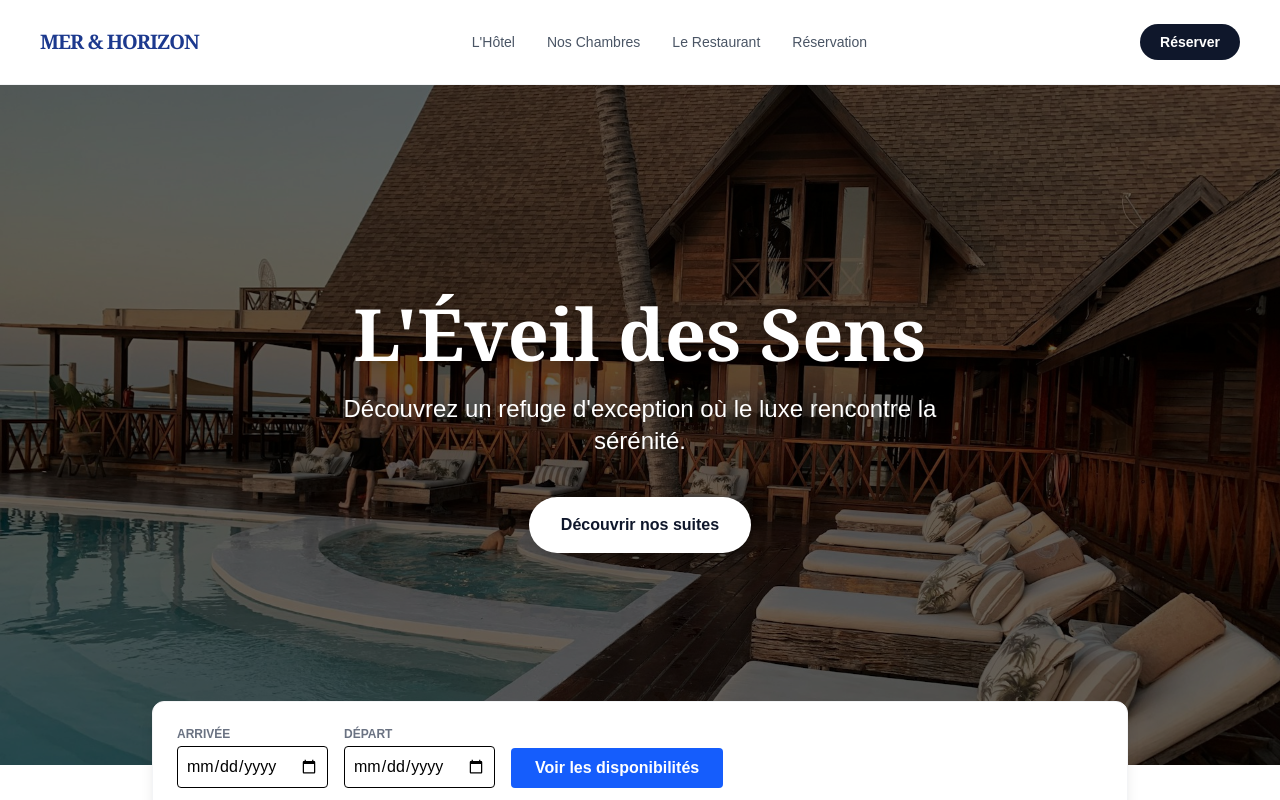
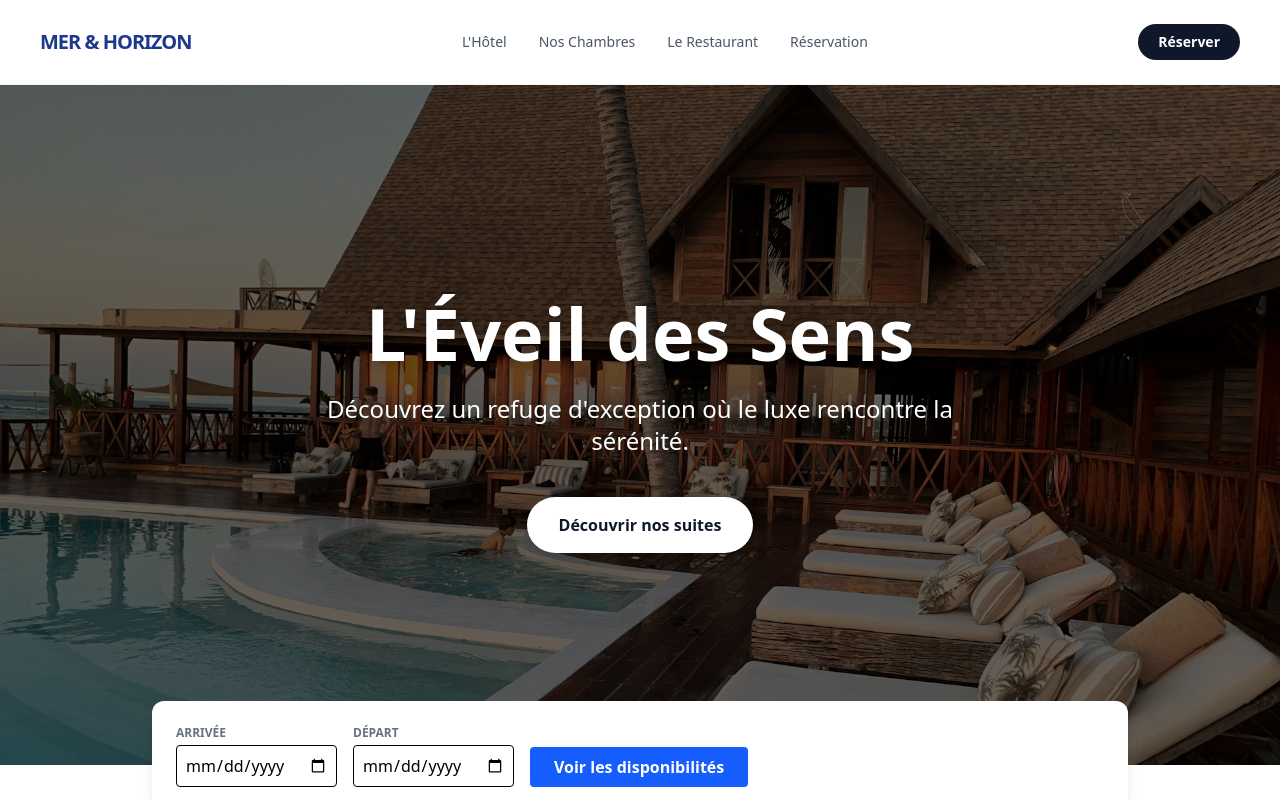
Before and after one commit to BarruelJ/Site-vitrine-h-telier-Next.js-Tailwind-CSS, a Next.js app: page / in a window 1280 px wide. Shown: the top 800 px of the page. Built offline with nearby package versions, Linux system fonts and the light colour scheme.

Commit message:
config : setup d'un stylelint et fix de tailwind v4 (erreur : at-rules dans vscode )

```diff
--- a/package.json
+++ b/package.json
@@ -17,6 +17,8 @@
     "@tailwindcss/postcss": "^4",
     "eslint": "^9",
     "eslint-config-next": "16.1.6",
+    "stylelint": "^17.4.0",
+    "stylelint-config-tailwindcss": "^1.0.1",
     "tailwindcss": "^4"
   }
 }
--- a/src/app/globals.css
+++ b/src/app/globals.css
@@ -1,9 +1,20 @@
 @import "tailwindcss";
 
-/* Basic settings */
+@theme {
+  /* root couleurs */
+  --color-hotel-sable: #f9f7f2;
+  --color-hotel-abysse: #1a2b3c;
+  --color-hotel-gold: #d4af37;
+  --color-hotel-white: #ffffff;
 
-body {
-  margin: 0;
-  padding: 0;
-  font-family: Arial, sans-serif;
+  /* Typo */
+  --font-serif: var(--font-playfair), serif;
+  --font-sans: var(--font-inter), sans-serif;
 }
+
+
+@layer base {
+  body {
+    @apply bg-hotel-sable text-hotel-abysse font-sans antialiased;
+  }
+}
--- a/src/components/sections/BookingForm.js
+++ b/src/components/sections/BookingForm.js
@@ -25,7 +25,7 @@ export default function BookingForm() {
     };
 
     return (
-        <div className="bg-white p-6 rounded-xl shadow-lg border border-gray-100">
+        <div className="bg-white p-6 rounded-xl shadow-lg border-gray-100">
             <div className="flex flex-wrap gap-4 items-end">
                 <div className="flex flex-col gap-1">
                     <label className="text-xs font-bold uppercase text-gray-500">Arrivée</label>
```
Also changed, not shown: src/data/roomsData.js (+18 -3 lines), .stylelintrc.json (added), 1 other file (tests, documents, lock files or other folders).
